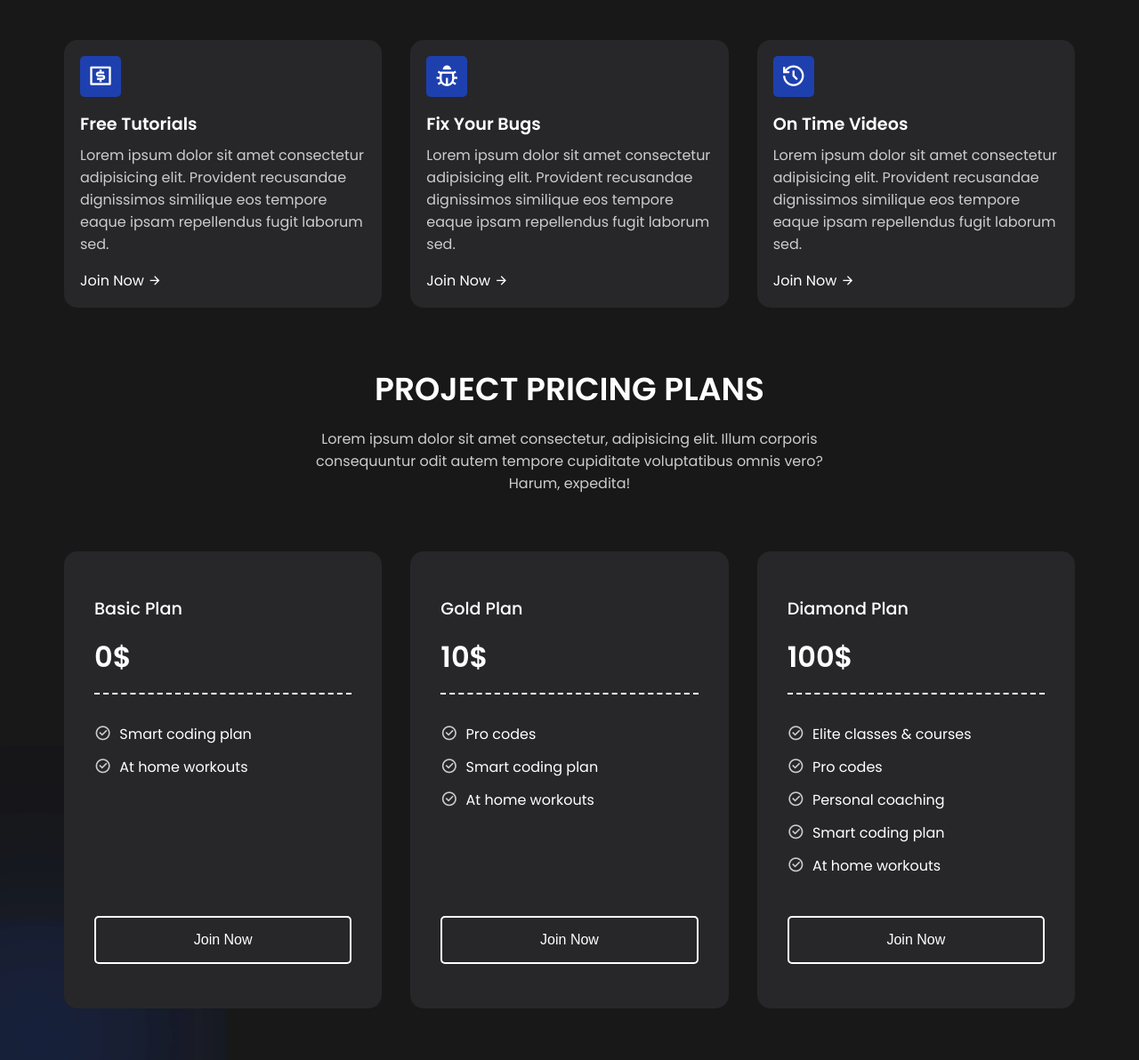
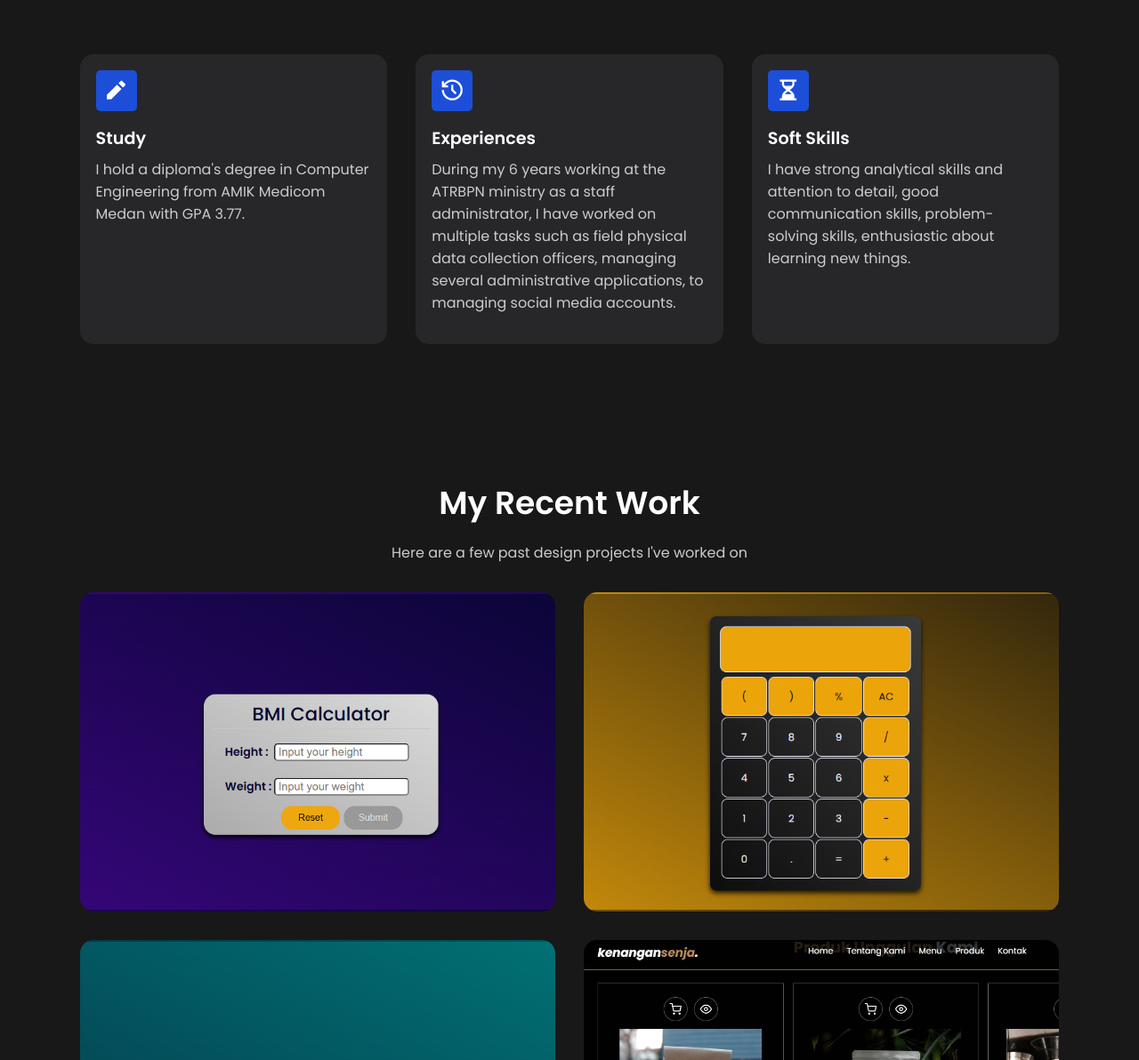
Before and after one commit to Olanzul/Portfolio, a plain HTML site: page index.html in a window 1280 px wide. Shown: the part 744-1936 px from the top of the page at 89% size. Drawn offline with nearby package versions, Linux system fonts and the light colour scheme.

Commit message:
add project cards

```diff
--- a/css/style.css
+++ b/css/style.css
@@ -1,4 +1,10 @@
 @import url('https://fonts.googleapis.com/css2?family=Poppins:ital,wght@0,100;0,200;0,300;0,400;0,500;0,600;0,700;0,800;0,900;1,100;1,200;1,300;1,400;1,500;1,600;1,700;1,800;1,900&display=swap');
+
+:root{
+    --primary : #181818;
+    --secondary : #1d4ed8;
+    --additional : #27272a;
+}
 
 * {
     padding: 0;
@@ -6,6 +12,10 @@
     outline: none;
     border: none;
     box-sizing: border-box;
+}
+
+html {
+    scroll-behavior: smooth;
 }
 
 img {
@@ -19,22 +29,28 @@ a{
 
 body{
     font-family: 'Poppins',sans-serif;
-    background-color: #181818;
+    background-color: var(--primary);
 }
 
 nav {
-    max-width: 1200px;
-    margin: auto;
-    padding: 1rem;
     display: flex;
+    justify-content: space-between;
     align-items: center;
-    justify-content: space-between;
-    gap: 2rem;
+    padding: 1.4rem 7%;
+    background-color: rgba(2, 4, 31, 0.8);
+    border-bottom: 2px solid #fff;
+    position: fixed;
+    /* width: 100%; */
+    border-radius: 0 0 1rem 1rem;
+    /* gap: 2rem; */
+    top: 0;
+    left: 0;
+    right: 0;
+    z-index: 9999;
 }
 
 .nav-logo {
     max-width:  200px;
-    margin-left: -2rem;
 }
 
 .nav-links {
@@ -44,55 +60,69 @@ nav {
     gap:  3rem;
 }
 
-.link a{
-    position: relative;
-    padding-bottom: 0.75rem;
+.nav-links a{
+    /* position: relative; */
+    /* padding-bottom: 0.75rem; */
+    display: inline-block;
     color: #ffffff;
 }
 
-.link a::after{
+.nav-links a:hover{
+    color: var(--secondary);
+    font-size: 1rem;
+    transition: all 0.3s ease;
+    transform: scale(1.2);
+}
+
+.nav-links a::after{
     content: "";
     position: absolute;
     height: 2px;
     width: 0;
     bottom: 0;
     left: 0;
-    background-color: #1d43d8;
+    background-color: var(--secondary);
     transition: all 0.3s ease;
 }
 
-.link a:hover{
-    width: 70%;
-}
-
 .btn{
+    /* margin-top: -4rem; */
     padding: 1rem 2rem;
     font-size: 1rem;
     color: #fff;
-    background-color: #1d4ed8;
+    background-color: var(--secondary);
     border-radius: 5px;
     cursor: pointer;
     transition: all 0.3s ease;
 }
 
 .btn:hover{
-    background-color: #1e40af;
+    background-color: var(--secondary);
 }
 
 .container{
-    max-width: 1200px;
+    /* border: 2px solid #fff; */
+    /* margin: 4rem; */
+    /* max-width: 1250px; */
+    padding: 8rem 7% 1.4rem;
     margin: auto;
-    padding: 2rem;
+    /* display: flex; */
+    align-items: center;
+    position: relative;
+    /* margin: auto; */
+    /* margin-top: 5rem; */
+    /* padding: 2rem; */
 }
 
 .blur{
     position: absolute;
-    box-shadow: 0 0 1000px 50px #1d4ed8;
+    box-shadow: 0 0 1000px 50px var(--secondary);
     z-index: -100;
 }
 
 header{
     position: relative;
+    /* margin-top: 10rem; */
     padding-top: 2rem;
     display: grid;
     grid-template-columns: repeat(2, 1fr);
@@ -145,7 +175,7 @@ header .image::before{
     font-size: 38rem;
     font-weight:400;
     line-height: 20rem;
-    color: #1d4ed8;
+    color: var(--secondary);
     opacity: 0.2;
     z-index: -100;
 }
@@ -164,29 +194,37 @@ section .header{
     font-weight: 600;
 }
 
-.features{
+section p{
+    color: #fff;
+}
+
+.about{
     margin-top: 4rem;
     display: grid;
     grid-template-columns: repeat(3, 1fr);
     gap: 2rem;
 }
 
-.features .card{
-    background-color: #27272a;
+.about p {
+    color:  #fff;
+}
+
+.about .card{
+    background-color: var(--additional);
     padding: 1rem;
     border: 2px solid transparent;
     border-radius : 15px;
     transition : all 0.3s ease;
 }
 
-.features .card:hover{
+.about .card:hover{
     background-color: #323232;
     border-color: #fff;
 }
 
-.features .card span{
+.about .card span{
     display: inline-block;
-    background-color: #1e40af;
+    background-color: var(--secondary);
     padding: 2px 9px;
     margin-bottom: 1rem;
     font-size: 1.75rem;
@@ -194,24 +232,24 @@ section .header{
     border-radius: 5px;
 }
 
-.features .card h4{
+.about .card h4{
     margin-bottom: 0.5rem;
     color: #fff;
     font-size: 1.2rem;
     font-weight: 600;
 }
 
-.features .card p{
+.about .card p{
     color: #ccc;
     margin-bottom: 1rem;
 }
 
-.features .card a{
+.about .card a{
     color: #fff;
     transition: all 0.3 ease;
 }
 
-.features .card a:hover{
+.about .card a:hover{
     color: #1e40af;
 }
 
@@ -222,16 +260,22 @@ section .header{
     color: #ccc;
 }
 
-.pricing{
-    margin-top: 4rem;
+.project-grid{
+    margin-top: 2rem;
     display: grid;
-    grid-template-columns: repeat(3, 1fr);
+    grid-template-columns: repeat(2, 1fr);
     gap: 2rem;
+    height: 750px;
+    /* width: 200%; */
 }
 
-.pricing .card{
-    padding: 3rem 2rem;
-    background-color: #27272a;
+.project-grid .bmi-calculator, .calculator, .weather, .kenangan-senja{
+    background-size: cover;
+    background-position: center;
+    position: relative;
+    /* min-height: 100vh; */
+    /* padding: 3rem 2rem; */
+    background-color: var(--additional);
     display: flex;
     flex-direction: column;
     border: 2px solid transparent;
@@ -239,24 +283,49 @@ section .header{
     transition: all 0.3s ease;
 }
 
-.pricing .card:hover{
+.bmi-calculator {
+    background-image: url('/Assets/projects/1.png');
+    z-index: 0;
+}
+
+.bmi-calculator .content {
+    display: none;
+}
+
+.calculator {
+    background-image: url('/Assets/projects/2.png');
+}
+
+.weather {
+    background-image: url('/Assets/projects/3.png');
+}
+
+.kenangan-senja {
+    background-image: url('/Assets/projects/4.png');
+}
+
+
+.project-grid .bmi-calculator:hover{
     background-color: #323232;
     border-color: #fff;
+    .content {
+        display: block;
+    }
 }
 
-.pricing .card .content{
+.project-grid .card .content{
     flex: 1;
     margin-bottom: 2rem;
 }
 
-.pricing .card h4{
+.project-grid .card h4{
     margin-bottom: 1rem;
     color: #fff;
     font-size: 1.2rem;
     font-weight: 500;
 }
 
-.pricing .card h3{
+.project-grid .card h3{
     color: #fff;
     padding-bottom: 1rem;
     margin-bottom: 2rem;
@@ -265,23 +334,23 @@ section .header{
     border-bottom: 2px dashed #fff;
 }
 
-.pricing .card p{
+.project-grid .card p{
     color: #fff;
     margin-bottom: 0.75rem;
 }
 
-.pricing .card p i{
+.project-grid .card p i{
     color: #ccc;
     font-size: 1.2rem;
     margin-right: 0.3rem;
 }
-.pricing .card button{
+.project-grid .card button{
     color: #fff;
     background-color: transparent;
     border: 2px solid #fff;
 }
 
-.pricing .card button:hover{
+.project-grid .card button:hover{
     background-color: #1e40af;
     border-color: #1e40af;
 }
@@ -378,6 +447,11 @@ footer .column > a:hover{
     .nav-links{
         display: none;
     }
+    .container {
+        margin: 4rem 0 0 0;
+        /* top: 10%; */
+    }
+
     header{
         grid-template-columns: repeat(1, 1fr);
     }
--- a/index.html
+++ b/index.html
@@ -17,12 +17,11 @@
             </a>
         </div>
 
-
         <ul class="nav-links">
-            <li class="link"><a href="#">Home</a></li>
-            <li id="link1" class="link"><a href="#">Features</a></li>
-            <li id="link2" class="link"><a href="#">Pricing</a></li>
-            <li id="link3" class="link"><a href="#">About</a></li>
+            <li><a href="#">Home</a></li>
+            <li><a href="#about">About</a></li>
+            <li><a href="#projects">Projects</a></li>
+            <li><a href="#contacts">Contact</a></li>
         </ul>
 
         <button class="btn">Hire Me</button>
@@ -44,43 +43,46 @@
         </div>
     </header>
 
-    <section class="container">
-        <h2 class="header"> OUR FEATURES</h2>
-        <div class="features">
+    <section class="container" id="about">
+        <h2 class="header"> Hi, I'm Olan</h2>
+        <p>
+            As a career switcher to web development, i bring a unique perspective and a diverse skill set from my previous profession as a staff administrator for for 6 years.
+        </p>
+        <div class="about">
             <div class="card">
-                <span><i class="ri-money-dollar-box-line"></i></span>
-                <h4>Free Tutorials</h4>
+                <span><i class="ri-pencil-fill"></i></span>
+                <h4>Study</h4>
                 <p>
-                    Lorem ipsum dolor sit amet consectetur adipisicing elit. Provident recusandae dignissimos similique eos tempore eaque ipsam repellendus fugit laborum sed.
+                    I hold a diploma's degree in Computer Engineering from AMIK Medicom Medan with GPA 3.77.
                 </p>
-                <a href="#">Join Now <i class="ri-arrow-right-line"></i></a>
-            </div>
-            <div class="card">
-                <span><i class="ri-bug-line"></i></span>
-                <h4>Fix Your Bugs</h4>
-                <p>
-                    Lorem ipsum dolor sit amet consectetur adipisicing elit. Provident recusandae dignissimos similique eos tempore eaque ipsam repellendus fugit laborum sed.
-                </p>
-                <a href="#">Join Now <i class="ri-arrow-right-line"></i></a>
+                <!-- <a href="#">Join Now <i class="ri-arrow-right-line"></i></a> -->
             </div>
             <div class="card">
                 <span><i class="ri-history-line"></i></span>
-                <h4>On Time Videos</h4>
+                <h4>Experiences</h4>
                 <p>
-                    Lorem ipsum dolor sit amet consectetur adipisicing elit. Provident recusandae dignissimos similique eos tempore eaque ipsam repellendus fugit laborum sed.
+                    During my 6 years working at the ATRBPN ministry as a staff administrator, I have worked on multiple tasks such as field physical data collection officers, managing several administrative applications, to managing social media accounts.
                 </p>
-                <a href="#">Join Now <i class="ri-arrow-right-line"></i></a>
+                <!-- <a href="#">Join Now <i class="ri-arrow-right-line"></i></a> -->
+            </div>
+            <div class="card">
+                <span><i class="ri-hourglass-fill"></i></span>
+                <h4>Soft Skills</h4>
+                <p>
+                    I have strong analytical skills and attention to detail, good communication skills, problem-solving skills, enthusiastic about learning new things.
+                </p>
+                <!-- <a href="#">Join Now <i class="ri-arrow-right-line"></i></a> -->
             </div>
         </div>
     </section>
 
-    <section class="container">
-        <div class="header">PROJECT PRICING PLANS</div>
+    <section class="container" id="projects">
+        <div class="header">My Recent Work</div>
         <p class="sub-header">
-            Lorem ipsum dolor sit amet consectetur, adipisicing elit. Illum corporis consequuntur odit autem tempore cupiditate voluptatibus omnis vero? Harum, expedita!
+            Here are a few past design projects I've worked on
         </p>
-        <div class="pricing">
-            <div class="card">
+        <div class="project-grid">
+            <div class="bmi-calculator">
                 <div class="content">
                     <h4>Basic Plan</h4>
                     <h3>0$</h3>
@@ -92,11 +94,11 @@
                         <i class="ri-checkbox-circle-line"></i>
                         At home workouts
                     </p>
+                    <button class="btn">Join Now</button>
                 </div>
-                <button class="btn">Join Now</button>
             </div>
-            <div class="card">
-                <div class="content">
+            <div class="calculator">
+                <!-- <div class="content">
                     <h4>Gold Plan</h4>
                     <h3>10$</h3>
                     <p>
@@ -112,10 +114,10 @@
                         At home workouts
                     </p>
                 </div>
-                <button class="btn">Join Now</button>
+                <button class="btn">Join Now</button> -->
             </div>
-            <div class="card">
-                <div class="content">
+            <div class="weather">
+                <!-- <div class="content">
                     <h4>Diamond Plan</h4>
                     <h3>100$</h3>
                     <p>
@@ -139,12 +141,39 @@
                         At home workouts
                     </p>
                 </div>
-                <button class="btn">Join Now</button>
+                <button class="btn">Join Now</button> -->
+            </div>
+            <div class="kenangan-senja">
+                <!-- <div class="content">
+                    <h4>Diamond Plan</h4>
+                    <h3>100$</h3>
+                    <p>
+                        <i class="ri-checkbox-circle-line"></i>
+                        Elite classes & courses
+                    </p>
+                    <p>
+                        <i class="ri-checkbox-circle-line"></i>
+                        Pro codes
+                    </p>
+                    <p>
+                        <i class="ri-checkbox-circle-line"></i>
+                        Personal coaching
+                    </p>
+                    <p>
+                        <i class="ri-checkbox-circle-line"></i>
+                        Smart coding plan
+                    </p>
+                    <p>
+                        <i class="ri-checkbox-circle-line"></i>
+                        At home workouts
+                    </p>
+                </div>
+                <button class="btn">Join Now</button> -->
             </div>
         </div>
     </section>
 
-    <footer class="container">
+    <footer class="container" id="contacts">
         <span class="blur"></span>
         <span class="blur"></span>
         <div class="column">
--- a/js/script.js
+++ b/js/script.js
@@ -14,14 +14,14 @@ const link2 = document.getElementById('link2');
 const link3 = document.getElementById('link3');
 
 link1.addEventListener('click', () => {
-    scrollToElement('.header');
+    scrollToElement('header');
 });
 
 link2.addEventListener('click', () => {
     // Scroll to the second element with 'header' class
-    scrollToElement('.header', 1);
+    scrollToElement('.features');
 });
 
 link3.addEventListener('click', () => {
-    scrollToElement('.column');
+    scrollToElement('footer');
 });
```
Also changed, not shown: Assets/logo.png, Assets/logo1.png (added), Assets/projects/1.png (added), Assets/projects/2.png (added), Assets/projects/3.png (added), Assets/projects/4.png (added).
